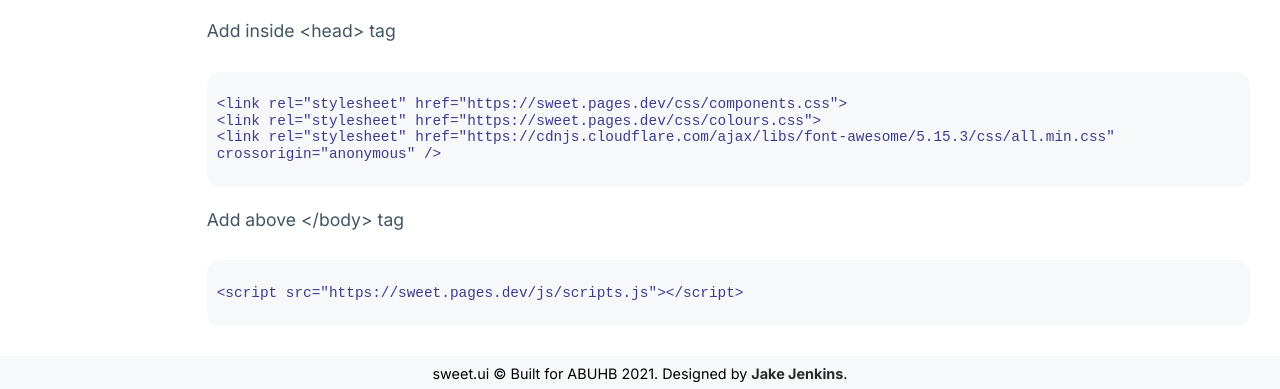
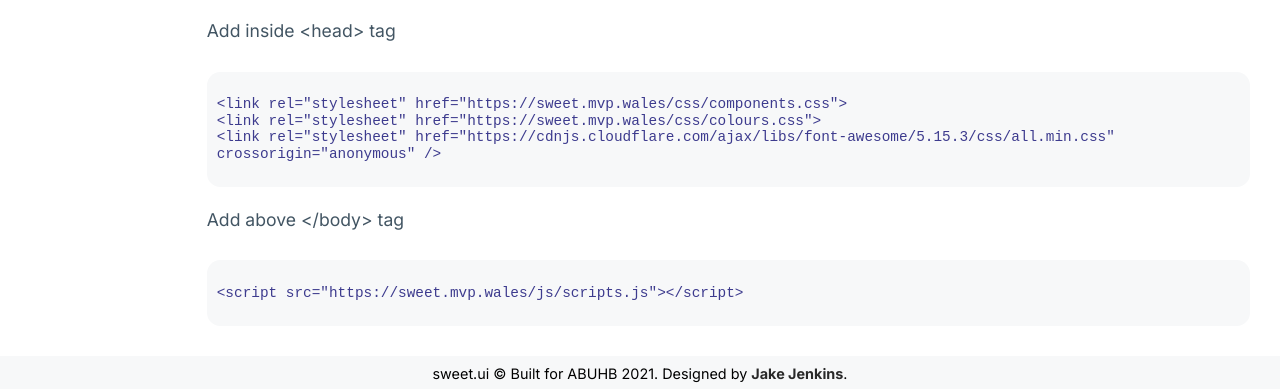
Before and after one commit to jake-jenkins/sweet-ui, a Jekyll site: the page built from index.md, in a window 1280 px wide. Shown: the part 805-1194 px from the top of the page. Built offline with Jekyll 4.4.1, drawn with Linux system fonts in a browser that asks for light colours; some of the changed lines change nothing that is shown.

Commit message:
Update index.md

```diff
--- a/index.md
+++ b/index.md
@@ -23,13 +23,13 @@ Adding sweet.ui Components to an app or site is simple by adding some lines into
 #### Add inside &lt;head&gt; tag
 
 <div id="code">
-<p>&lt;link rel="stylesheet" href="https://sweet.pages.dev/css/components.css"&gt;<br />&lt;link rel="stylesheet" href="https://sweet.pages.dev/css/colours.css"&gt;<br />&lt;link rel="stylesheet" href="https://cdnjs.cloudflare.com/ajax/libs/font-awesome/5.15.3/css/all.min.css" integrity="sha512-iBBXm8fW90+nuLcSKlbmrPcLa0OT92xO1BIsZ+ywDWZCvqsWgccV3gFoRBv0z+8dLJgyAHIhR35VZc2oM/gI1w==" crossorigin="anonymous" /&gt;</p>
+<p>&lt;link rel="stylesheet" href="https://sweet.mvp.wales/css/components.css"&gt;<br />&lt;link rel="stylesheet" href="https://sweet.mvp.wales/css/colours.css"&gt;<br />&lt;link rel="stylesheet" href="https://cdnjs.cloudflare.com/ajax/libs/font-awesome/5.15.3/css/all.min.css" integrity="sha512-iBBXm8fW90+nuLcSKlbmrPcLa0OT92xO1BIsZ+ywDWZCvqsWgccV3gFoRBv0z+8dLJgyAHIhR35VZc2oM/gI1w==" crossorigin="anonymous" /&gt;</p>
 </div>
 
 #### Add above &lt;/body&gt; tag
 
 <div id="code">
-<p>&lt;script src="https://sweet.pages.dev/js/scripts.js"&gt;&lt;/script&gt;</p>
+<p>&lt;script src="https://sweet.mvp.wales/js/scripts.js"&gt;&lt;/script&gt;</p>
 </div>
 
 <script>
```
